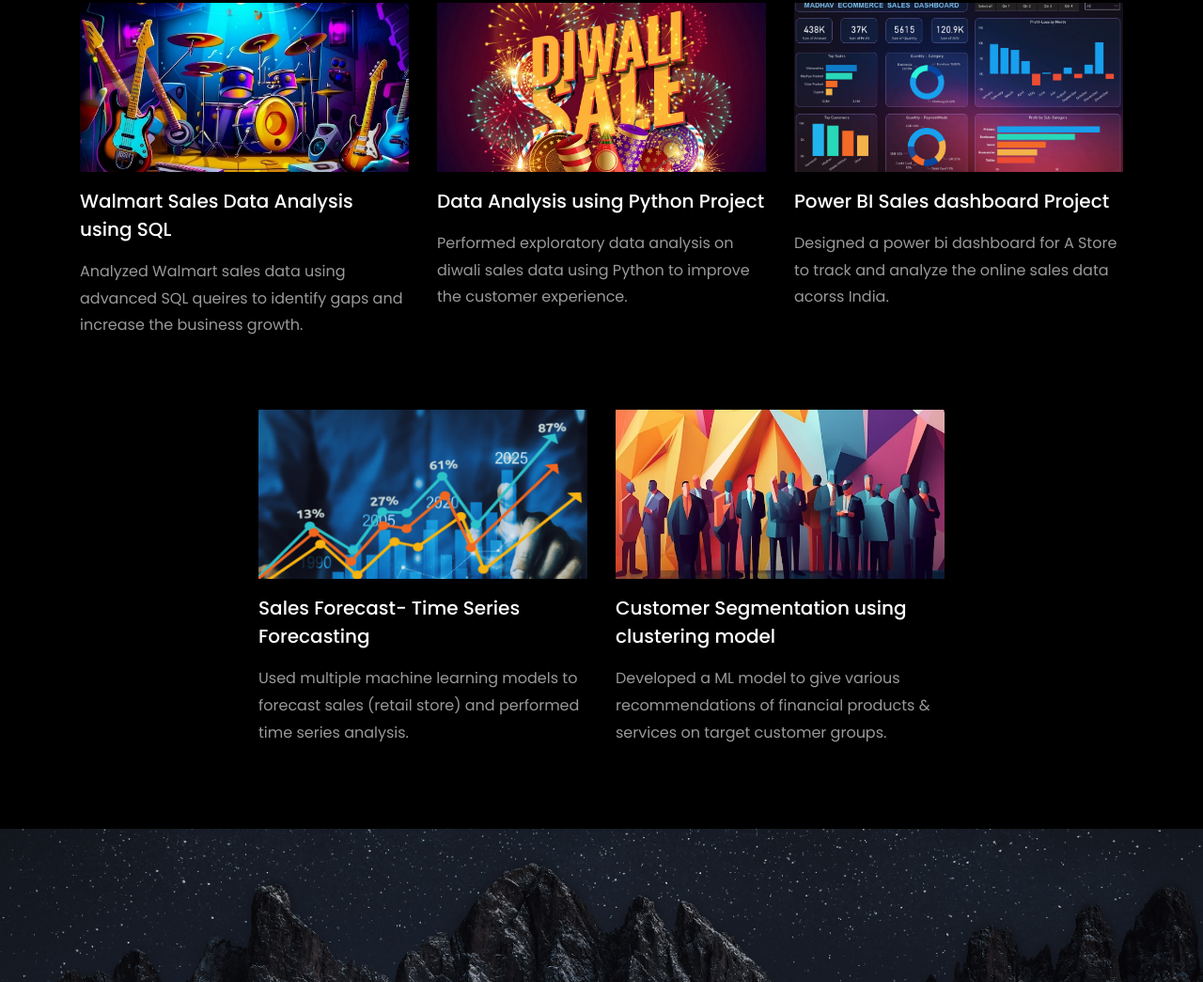
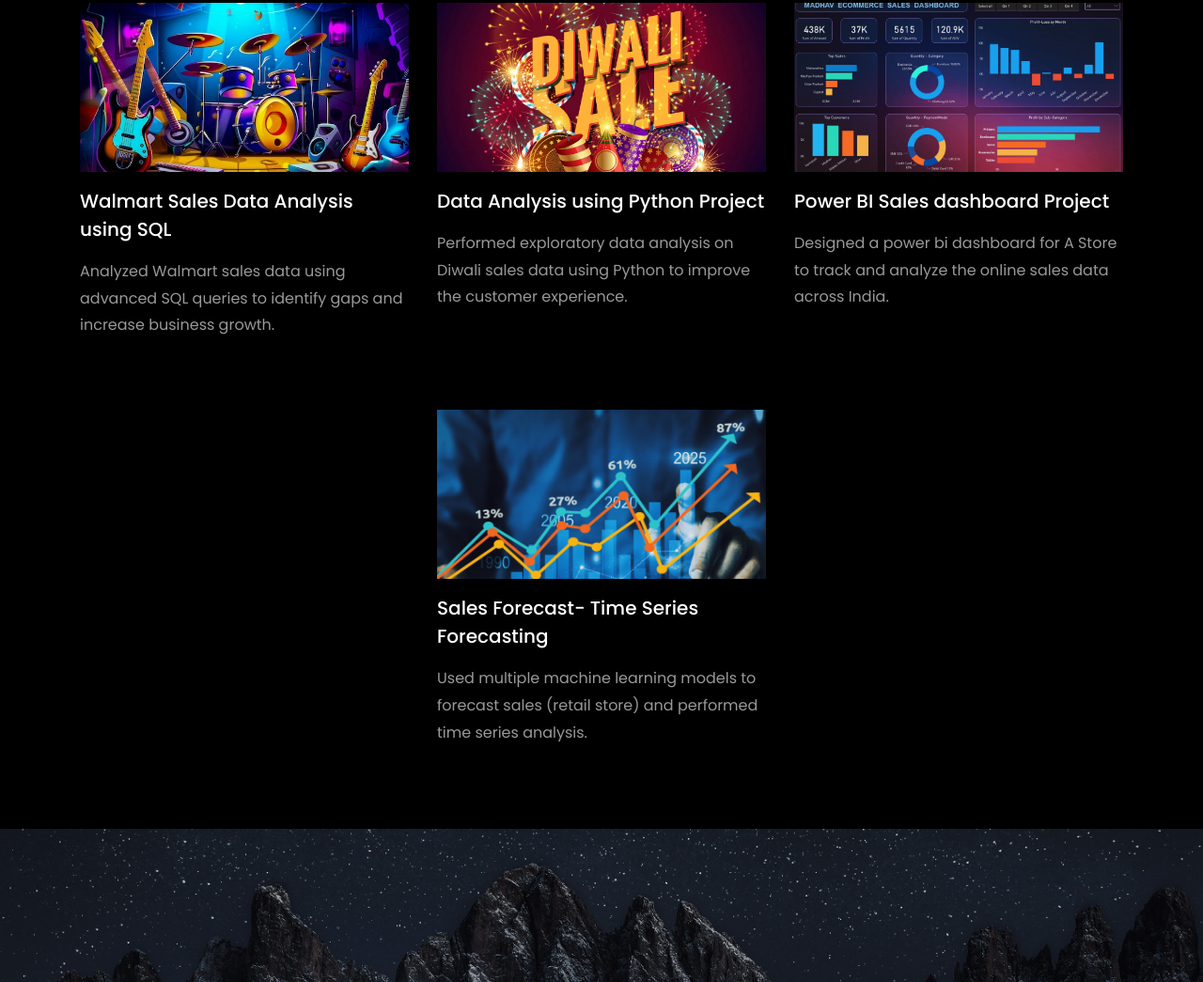
Before and after one commit to gawande-vaibhav/gawande-vaibhav.github.io, a plain HTML site: page index.html in a window 1280 px wide. Shown: the part 2940-3985 px from the top of the page at 94% size. Drawn offline with Linux system fonts and the light colour scheme; animation ran at ten frames a second; files whose address does not match are found by name.

Commit message:
Update index.html

```diff
--- a/index.html
+++ b/index.html
@@ -460,7 +460,7 @@
               <div class="text mt-3 float-right d-block">
 
                 <h3 class="heading"><a href="https://github.com/gawande-vaibhav/Walmart-Sales-Data-Analysis-With-MySQL">Walmart Sales Data Analysis using SQL</a></h3>
-                <p>Analyzed Walmart sales data using advanced SQL queires to identify gaps and increase the business growth.</p>
+                <p>Analyzed Walmart sales data using advanced SQL queries to identify gaps and increase business growth.</p>
               </div>
             </div>
           </div>
@@ -471,7 +471,7 @@
               <div class="text mt-3 float-right d-block">
 
                 <h3 class="heading"><a href="https://github.com/gawande-vaibhav/Data-Analysis-using-Python-Project-">Data Analysis using Python Project</a></h3>
-                <p>Performed exploratory data analysis on diwali sales data using Python to improve the customer experience.</p>
+                <p>Performed exploratory data analysis on Diwali sales data using Python to improve the customer experience.</p>
               </div>
             </div>
           </div>
@@ -482,7 +482,7 @@
               <div class="text mt-3 float-right d-block">
 
                 <h3 class="heading"><a href="https://github.com/gawande-vaibhav/Power-BI-Sales-dashboard-Project">Power BI Sales dashboard Project </a></h3>
-                <p>Designed a power bi dashboard for A Store to track and analyze the online sales data acorss India.</p>
+                <p>Designed a power bi dashboard for A Store to track and analyze the online sales data across India.</p>
               </div>
             </div>
           </div>
@@ -501,18 +501,18 @@
 				</div>
 			  </div>
 			</div>
-			<div class="col-md-4 d-flex ftco-animate">
+<!-- 			<div class="col-md-4 d-flex ftco-animate">
 				<div class="blog-entry justify-content-end">
 				<a href="https://github.com/gawande-vaibhav/-Customer-Segmentation-using-clustering-model" class="block-20 zoom-effect" style="background-image: url('images/proj_5.jpg');">
 				</a>
 				<div class="text mt-3 float-right d-block">
 
 				  <h3 class="heading"><a href="https://github.com/gawande-vaibhav/-Customer-Segmentation-using-clustering-model">Customer Segmentation using clustering model</a></h3>
-				  <p>Developed a ML model to give various recommendations of financial products &amp; services on target customer groups.</p>
-				</div>
-			  </div>
+				  <p>Developed a ML model to give various recommendations for financial products &amp; services for target customer groups.</p>
+				</div> -->
+<!-- 			  </div>
 			</div>
-		 </div>
+		 </div> -->
 	  </div>
     </section>
 
```
